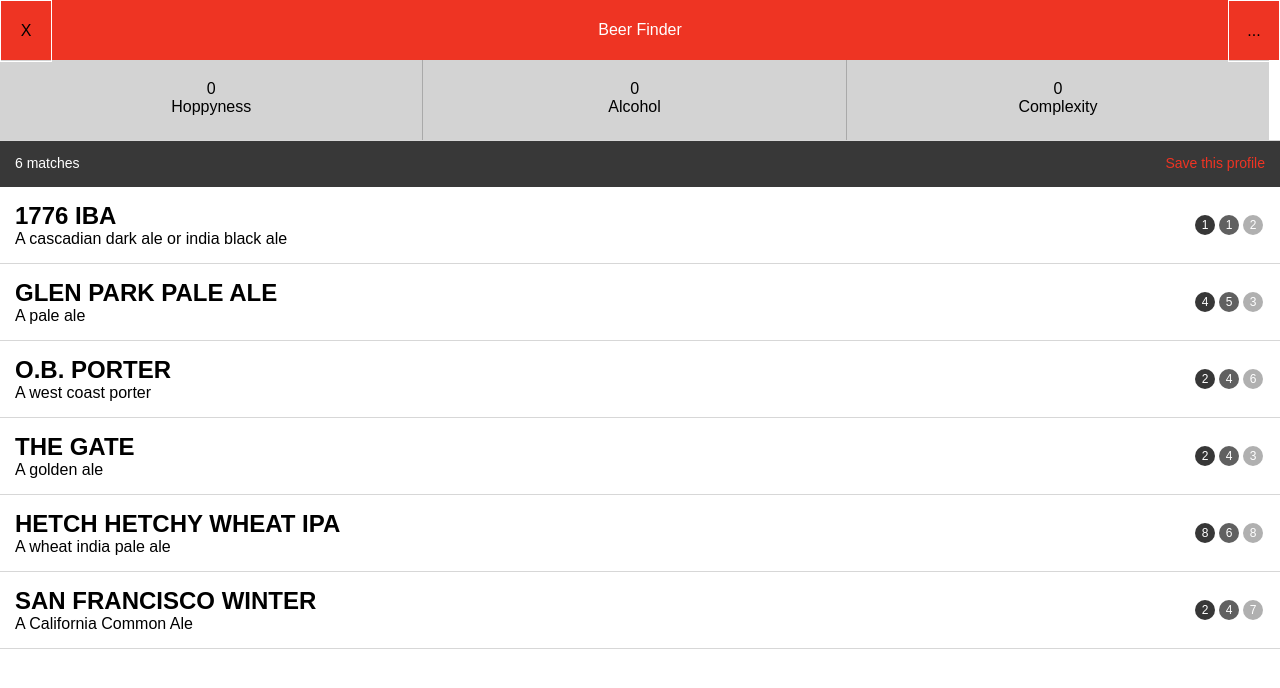
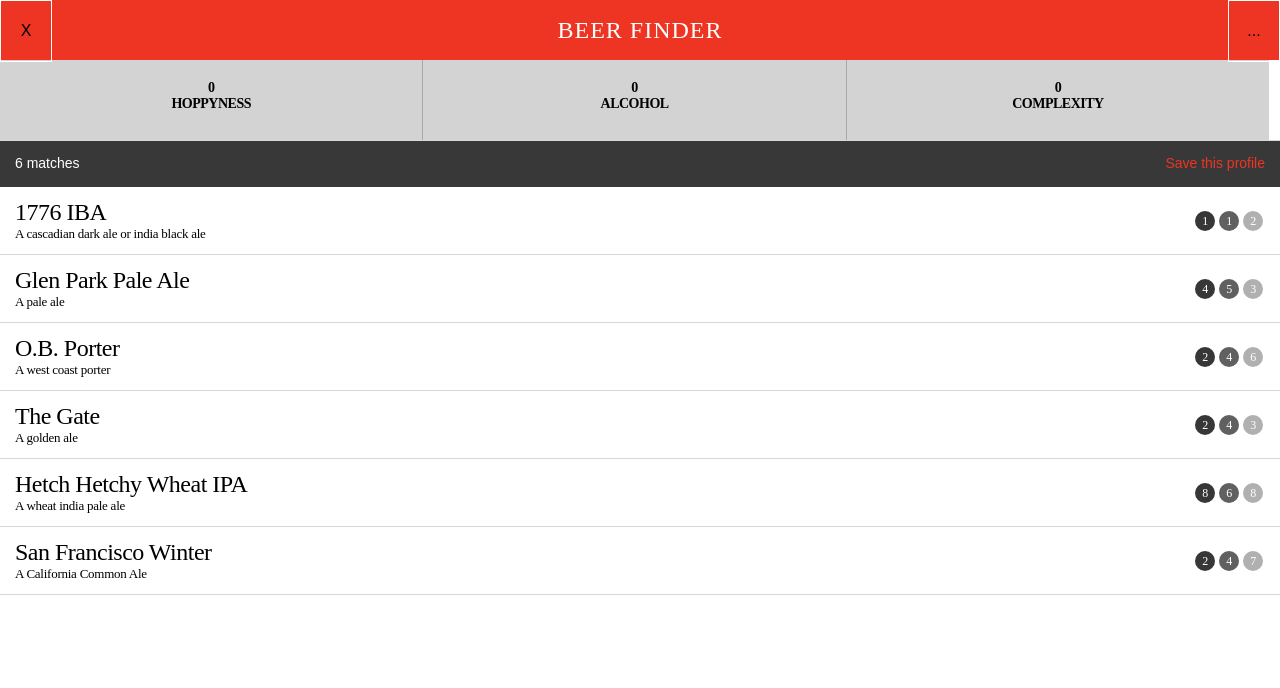
Before and after one commit to gamutsf/Local-Brewing-Co, a PHP site: page / in a window 1280 px wide. Shown: the top 688 px of the page. Run offline with PHP 8.4, Linux system fonts and the light colour scheme; some libraries are stand-ins or nearby versions; some web fonts are replaced.

Commit message:
+ Added fonts

```diff
--- a/base.css
+++ b/base.css
@@ -1,12 +1,60 @@
+/* Fonts */
+
+@font-face {
+    font-family: 'Local Headline';
+    src: url('fonts/localheadline-bold-webfont.eot');
+    src: url('fonts/localheadline-bold-webfont.eot?#iefix') format('embedded-opentype'),
+         url('fonts/localheadline-bold-webfont.woff2') format('woff2'),
+         url('fonts/localheadline-bold-webfont.woff') format('woff'),
+         url('fonts/localheadline-bold-webfont.ttf') format('truetype'),
+         url('fonts/localheadline-bold-webfont.svg#local_headlinebold') format('svg');
+    font-weight: normal;
+    font-style: normal;
+}
+
+@font-face {
+    font-family: 'Trade Gothic Roman';
+    src: url('fonts/tradegothic-webfont.eot');
+    src: url('fonts/tradegothic-webfont.eot?#iefix') format('embedded-opentype'),
+         url('fonts/tradegothic-webfont.woff2') format('woff2'),
+         url('fonts/tradegothic-webfont.woff') format('woff'),
+         url('fonts/tradegothic-webfont.ttf') format('truetype'),
+         url('fonts/tradegothic-webfont.svg#tradegothicroman') format('svg');
+    font-weight: normal;
+    font-style: normal;
+
+}
+
+@font-face {
+    font-family: 'Trade Gothic Bold';
+    src: url('fonts/tradegothic-bold-webfont.eot');
+    src: url('fonts/tradegothic-bold-webfont.eot?#iefix') format('embedded-opentype'),
+         url('fonts/tradegothic-bold-webfont.woff2') format('woff2'),
+         url('fonts/tradegothic-bold-webfont.woff') format('woff'),
+         url('fonts/tradegothic-bold-webfont.ttf') format('truetype'),
+         url('fonts/tradegothic-bold-webfont.svg#tradegothicbold') format('svg');
+    font-weight: normal;
+    font-style: normal;
+
+}
+
+
+/* Elements */
+
 body {
-	font-family: Arial, Helvetica, "Lucida Grande", sans-serif;
+	font-family: 'Trade Gothic Roman', Arial, Helvetica, sans-serif;
 	font-weight: 300;
 	margin: 0;
 	padding: 0;
 	-webkit-user-select: none;
+	/* -webkit-font-smoothing: antialiased; */
 }
 
-h1,h2,h3,h4,h5,h6 { margin: 0; padding: 0; }
+h1, h2, h3, h4, h5, h6 {
+	margin: 0;
+	padding: 0;
+	font-family: 'Local Headline';
+}
 
 ul, li {
 	margin: 0;
@@ -44,6 +92,11 @@ header {
 	header .section-name {
 		text-align: center;
 		color: white;
+		font-family: 'Local Headline';
+		text-transform: uppercase;
+		font-size: 24px;
+		letter-spacing: 1px;
+		font-weight: 400;
 	}
 
 footer {
--- a/index.html
+++ b/index.html
@@ -25,13 +25,48 @@
 			beerProfile.boozy = 0;
 			beerProfile.complex = 0;
 
+
+	/* Libs */
+
+	/**
+	 * ScrollFix v0.1
+	 * http://www.joelambert.co.uk
+	 *
+	 * Copyright 2011, Joe Lambert.
+	 * Free to use under the MIT license.
+	 * http://www.opensource.org/licenses/mit-license.php
+	 */
+
+	var ScrollFix = function(elem) {
+		// Variables to track inputs
+		var startY, startTopScroll;
+
+		elem = elem || document.querySelector(elem);
+
+		// If there is no element, then do nothing
+		if(!elem)
+			return;
+
+		// Handle the start of interactions
+		elem.addEventListener('touchstart', function(event){
+			startY = event.touches[0].pageY;
+			startTopScroll = elem.scrollTop;
+
+			if(startTopScroll <= 0)
+				elem.scrollTop = 1;
+
+			if(startTopScroll + elem.offsetHeight >= elem.scrollHeight)
+				elem.scrollTop = elem.scrollHeight - elem.offsetHeight - 1;
+		}, false);
+	};
+
 </script>
 
 </head>
 
 <body>
 
-	<section pos-view="overlay:hc" class="pos-invisible overlay"></section>
+	<section pos-view="overlay" class="pos-invisible overlay"></section>
 
 	<header pos-view="header:" class="pos-visible">
 		<div
--- a/sampledata.json
+++ b/sampledata.json
@@ -13,7 +13,7 @@
          "available":"false"
       },
       {
-         "name":"GLEN PARK PALE ALE",
+         "name":"Glen Park Pale Ale",
          "abv":"6.2",
          "ibu":"40",
          "style":"A pale ale",
@@ -23,7 +23,7 @@
          "complexity":"3"
       },
       {
-         "name":"O.B. PORTER",
+         "name":"O.B. Porter",
          "abv":"5.1",
          "ibu":"56",
          "style":"A west coast porter",
@@ -33,7 +33,7 @@
          "complexity":"6"
       },
       {
-         "name":"THE GATE",
+         "name":"The Gate",
          "abv":"5.1",
          "ibu":"26",
          "style":"A golden ale",
@@ -43,7 +43,7 @@
          "complexity":"3"
       },
       {
-         "name":"HETCH HETCHY WHEAT IPA",
+         "name":"Hetch Hetchy Wheat IPA",
          "abv":"6.1",
          "ibu":"70",
          "style":"A wheat india pale ale",
@@ -53,7 +53,7 @@
          "complexity":"8"
       },
       {
-         "name":"SAN FRANCISCO WINTER",
+         "name":"San Francisco Winter",
          "abv":"5.7",
          "ibu":"28",
          "style":"A California Common Ale",
--- a/views/results/results.css
+++ b/views/results/results.css
@@ -18,6 +18,11 @@
 			text-align: center;
 			border-right: 1px solid darkgray;
 			background: lightgray;
+			text-transform: uppercase;
+			font-size: 14px;
+			font-weight: 600;
+			letter-spacing: -0.5px;
+			font-family: 'Trade Gothic Bold';
 		}
 			.results ul li:last-child { border: none; }
 			.results ul li.active {
@@ -71,6 +76,8 @@
 		  width: 40px;
 		  height: 34px;
 		  text-align: center;
+		  font-family: 'Trade Gothic Bold';
+		  font-weight: 600;
 		  color: black;
 		  display: inline-block;
 		  font-size: 15px;
@@ -133,7 +140,12 @@
 		.results .list .beer-sum {
 			clear: left;
 			border-bottom: 1px solid #d7d7d7;
-			padding: 15px;
+			padding: 12px 15px;
+			font-family: 'Trade Gothic Bold';
+			text-transform: capitalize;
+			font-weight: 400;
+			letter-spacing: -0.5px;
+			-webkit-font-smoothing: antialiased;
 			box-sizing: border-box;
 			display: -webkit-flex;
 			align-items: center;
@@ -143,8 +155,16 @@
 			pointer-events: none;
 		}
 			.results .list .beer-sum .info { width: 70%; }
-			.results .list .beer-sum .h2 {}
-			.results .list .beer-sum .description {}
+			.results .list .beer-sum h2 {
+				font-family: inherit;
+				font-weight: 400;
+			}
+			.results .list .beer-sum .description {
+				font-family: 'Trade Gothic Roman';
+				font-size: 13px;
+				text-transform: none;
+				letter-spacing: -0.25px;
+			}
 			.results .list .beer-sum .levels {
 
 			}
--- a/views/single/single.js
+++ b/views/single/single.js
@@ -11,4 +11,19 @@ SingleView.prototype.onDOMReady = function ()
 	console.log ("SingleView.onDOMReady()");
 
 	//window.scrollTo(0, 0);
+
+	/**************/
+	// Scrolling
+	/**************/
+
+  // Fix scrolling in details section
+  var scrollable = document.querySelector(".single");
+	new ScrollFix(scrollable);
+
+	// Prevent event page from moving while open
+	/*
+	document.querySelector('.location-more').addEventListener('touchmove', function (e) {
+		e.preventDefault();
+	});
+	*/
 }
```
